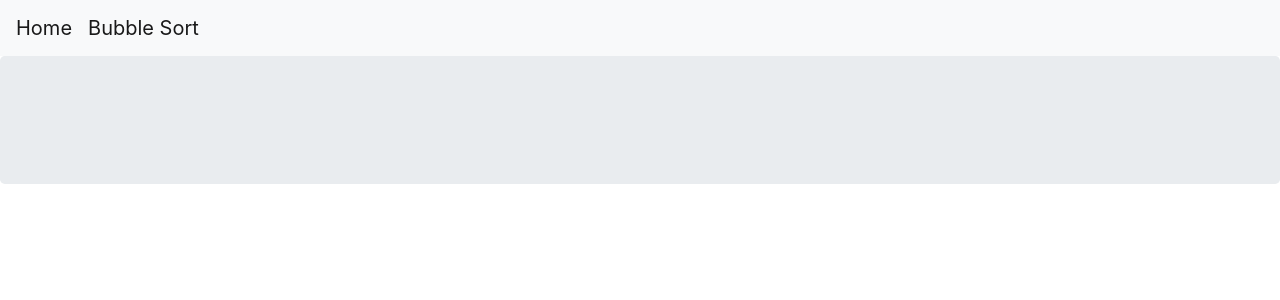
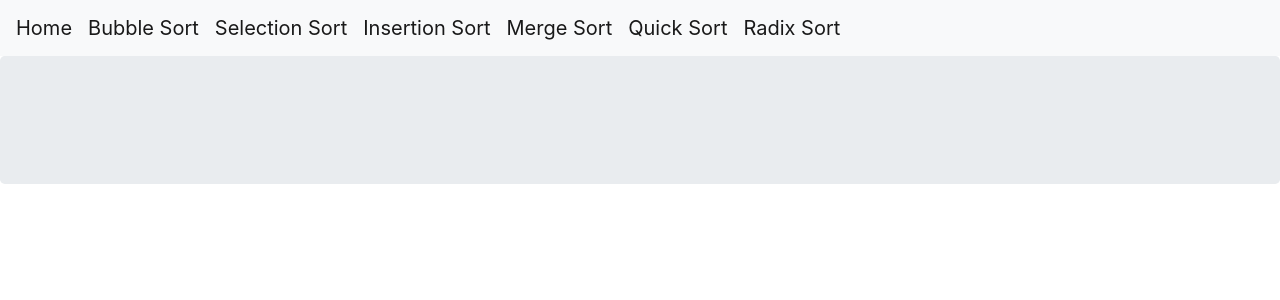
Before and after one commit to phulam11031996/django_sorting_algorithm_project, a Django app: page / in a window 1280 px wide. Shown: the top 300 px of the page. Run offline with Django 3.2, Linux system fonts and the light colour scheme.

Commit message:
created all the html files

```diff
--- a/sorting/sorting/urls.py
+++ b/sorting/sorting/urls.py
@@ -15,10 +15,15 @@ Including another URLconf
 """
 from django.contrib import admin
 from django.urls import path, include
-from sortingApp.views import HomeView, BubbleView
+from sortingApp.views import HomeView, BubbleView, SelectionView, InsertionView, MergeView, QuickView, RadixView
 
 urlpatterns = [
     path('admin/', admin.site.urls),
     path('', HomeView.as_view()),
     path('sortingApp/',include('sortingApp.urls',namespace='bubble')),
+    path('sortingApp/',include('sortingApp.urls',namespace='selection')),
+    path('sortingApp/',include('sortingApp.urls',namespace='insertion')),
+    path('sortingApp/',include('sortingApp.urls',namespace='merge')),
+    path('sortingApp/',include('sortingApp.urls',namespace='quick')),
+    path('sortingApp/',include('sortingApp.urls',namespace='radix')),
 ]
--- a/sorting/sortingApp/templates/sortingApp/home.html
+++ b/sorting/sortingApp/templates/sortingApp/home.html
@@ -12,6 +12,11 @@
     <nav class="navbar navbar-expand-lg navbar-light bg-light">
         <a class="navbar-brand" href="{% url 'sortingApp:home' %}">Home</a>
         <a class="navbar-brand" href="{% url 'sortingApp:bubble' %}">Bubble Sort</a>
+        <a class="navbar-brand" href="{% url 'sortingApp:selection' %}">Selection Sort</a>
+        <a class="navbar-brand" href="{% url 'sortingApp:insertion' %}">Insertion Sort</a>
+        <a class="navbar-brand" href="{% url 'sortingApp:merge' %}">Merge Sort</a>
+        <a class="navbar-brand" href="{% url 'sortingApp:quick' %}">Quick Sort</a>
+        <a class="navbar-brand" href="{% url 'sortingApp:radix' %}">Radix Sort</a>
     </nav>
 
     <div class="jumbotron">
--- /dev/null
+++ b/sorting/sortingApp/templates/sortingApp/insertion.html
@@ -0,0 +1,5 @@
+{% extends "sortingApp/home.html" %}
+
+{% block content %}
+    <h2>Welcome to insertion page!</h2>
+{% endblock content %}
--- /dev/null
+++ b/sorting/sortingApp/templates/sortingApp/merge.html
@@ -0,0 +1,5 @@
+{% extends "sortingApp/home.html" %}
+
+{% block content %}
+    <h2>Welcome to merge page!</h2>
+{% endblock content %}
--- /dev/null
+++ b/sorting/sortingApp/templates/sortingApp/quick.html
@@ -0,0 +1,5 @@
+{% extends "sortingApp/home.html" %}
+
+{% block content %}
+    <h2>Welcome to quick page!</h2>
+{% endblock content %}
--- /dev/null
+++ b/sorting/sortingApp/templates/sortingApp/radix.html
@@ -0,0 +1,5 @@
+{% extends "sortingApp/home.html" %}
+
+{% block content %}
+    <h2>Welcome to radix page!</h2>
+{% endblock content %}
--- /dev/null
+++ b/sorting/sortingApp/templates/sortingApp/selection.html
@@ -0,0 +1,5 @@
+{% extends "sortingApp/home.html" %}
+
+{% block content %}
+    <h2>Welcome to selection page!</h2>
+{% endblock content %}
--- a/sorting/sortingApp/urls.py
+++ b/sorting/sortingApp/urls.py
@@ -1,9 +1,13 @@
 from django.urls import path
-from sortingApp.views import HomeView, BubbleView
-
+from sortingApp.views import HomeView, BubbleView, SelectionView, InsertionView, MergeView, QuickView, RadixView
 app_name = 'sortingApp'
 
 urlpatterns = [
     path('', HomeView.as_view(), name='home'),
     path('bubble/', BubbleView.as_view(), name='bubble'),
+    path('insertion/', InsertionView.as_view(), name='insertion'),
+    path('selection/', SelectionView.as_view(), name='selection'),
+    path('merge/', MergeView.as_view(), name='merge'),
+    path('quick/', QuickView.as_view(), name='quick'),
+    path('radix/', RadixView.as_view(), name='radix'),
 ]
--- a/sorting/sortingApp/views.py
+++ b/sorting/sortingApp/views.py
@@ -6,3 +6,18 @@ class HomeView(TemplateView):
 
 class BubbleView(TemplateView):
     template_name = 'sortingApp/bubble.html'
+
+class SelectionView(TemplateView):
+    template_name = 'sortingApp/selection.html'
+
+class InsertionView(TemplateView):
+    template_name = 'sortingApp/insertion.html'
+
+class MergeView(TemplateView):
+    template_name = 'sortingApp/merge.html'
+
+class QuickView(TemplateView):
+    template_name = 'sortingApp/quick.html'
+
+class RadixView(TemplateView):
+    template_name = 'sortingApp/radix.html'
```
